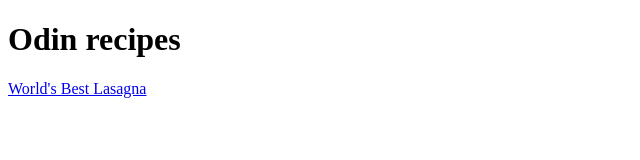
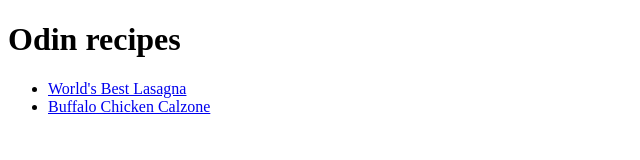
Before and after one commit to Dadoustyle/odin-recipes, a plain HTML site: page index.html in a window 1280 px wide. Shown: the whole page, without its empty margins (0-640 px from the left). Drawn offline with Linux system fonts and the light colour scheme.

Commit message:
add link to Buffalo Chicken Calzone recipe

```diff
--- a/index.html
+++ b/index.html
@@ -8,6 +8,9 @@
     <body>
         <p><h1>Odin recipes</h1></p>
 
-        <p><a href="recipes/lasagna.html">World's Best Lasagna</a></p>
+        <ul>
+            <li><a href="recipes/lasagna.html">World's Best Lasagna</a></li>
+            <li><a href="recipes/buffalo-chicken-calzone.html">Buffalo Chicken Calzone</a></li>
+        </ul>
     </body>
 </html>
```
